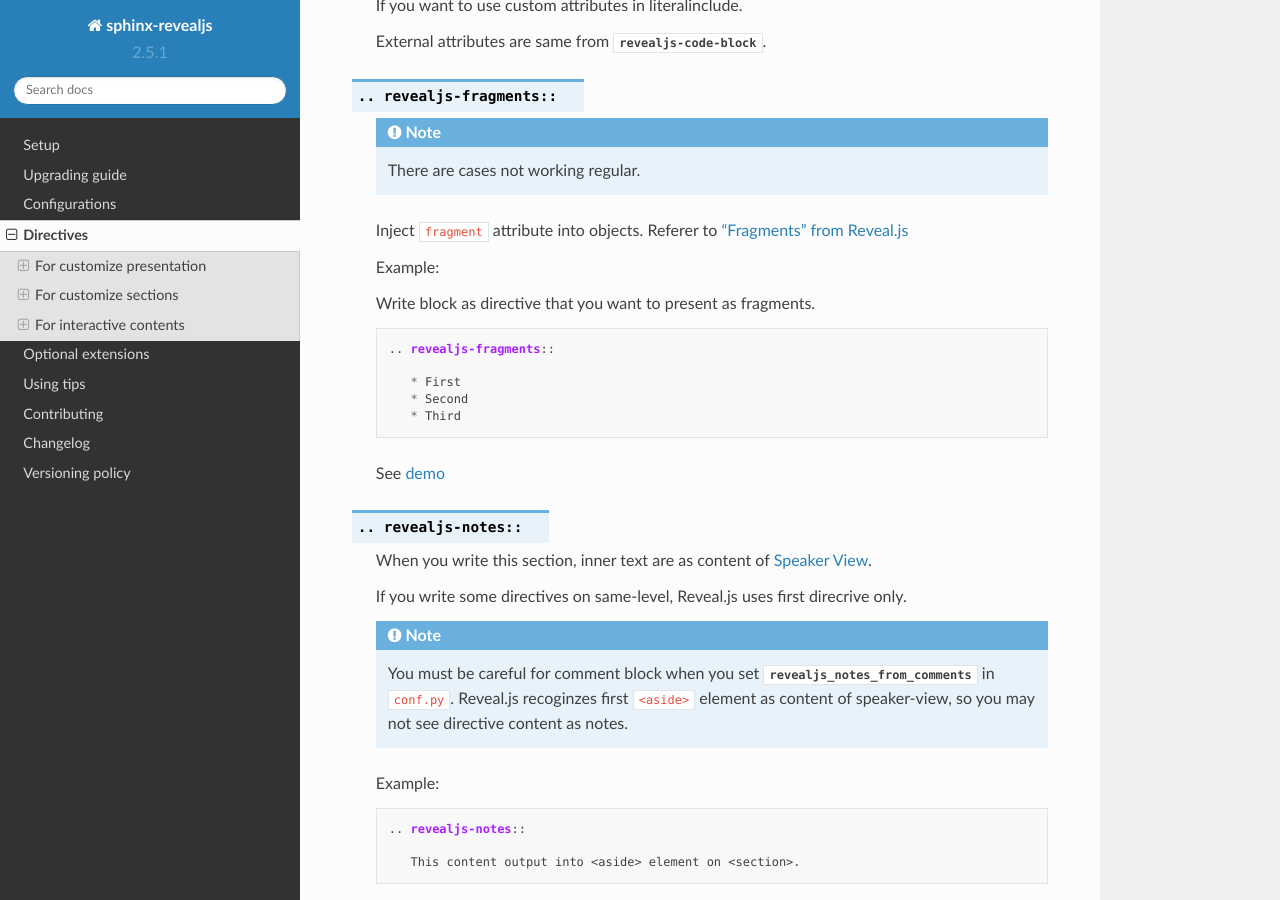
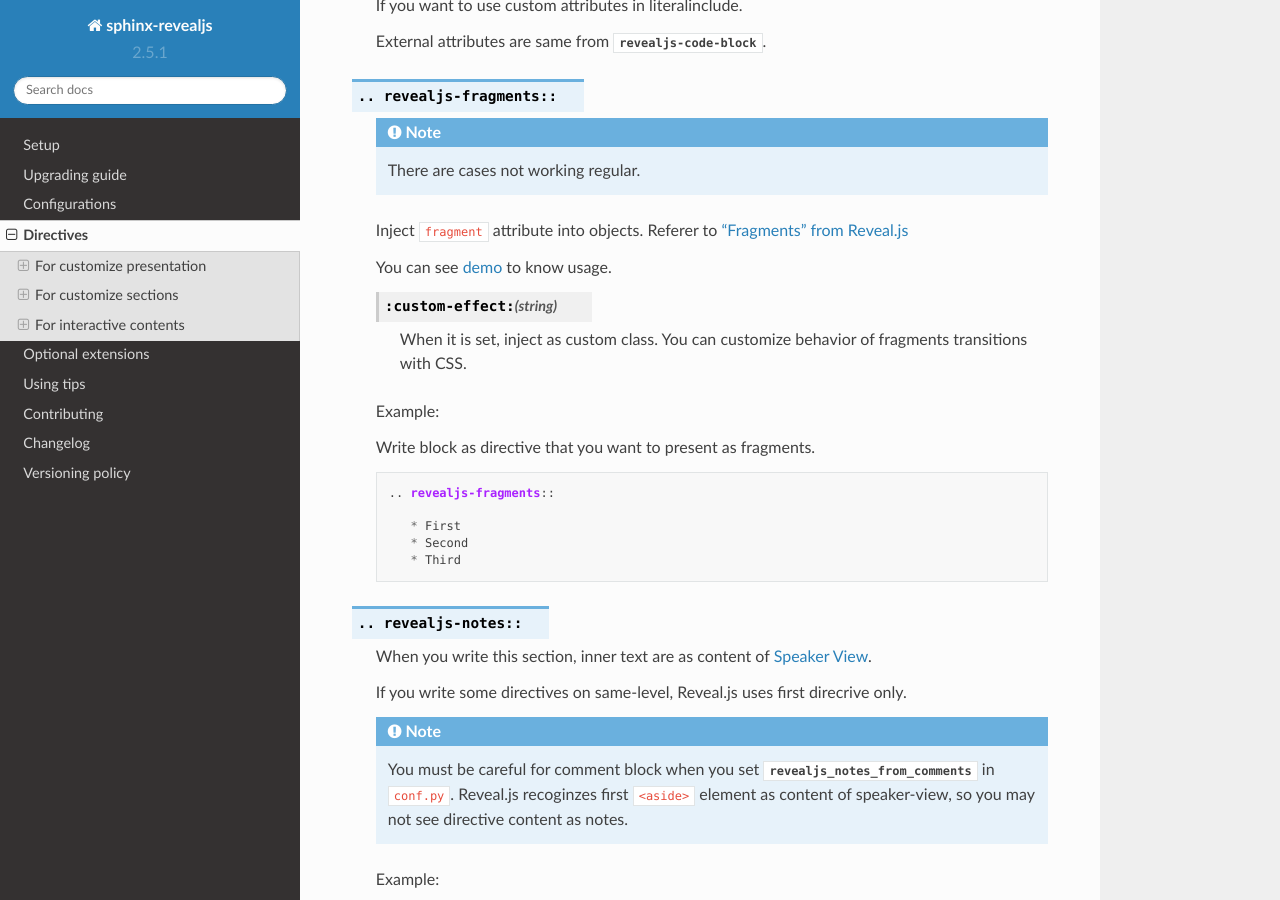
Before and after one commit to attakei/sphinx-revealjs, a Sphinx documentation site: the page built from doc/directives.rst, in a window 1280 px wide and 900 px high, scrolled down 3047 px. Built offline with Sphinx 7.4.7 and the Read the Docs theme 2.0.0, drawn with Linux system fonts in a browser that asks for light colours.

Commit message:
doc: Update document for custom fragments

```diff
--- a/doc/directives.rst
+++ b/doc/directives.rst
@@ -173,6 +173,14 @@
    Inject ``fragment`` attribute into objects.
    Referer to `"Fragments" from Reveal.js <https://revealjs.com/fragments/>`_
 
+   You can see `demo <https://attakei.github.io/sphinx-revealjs/en/#/5/1>`_ to know usage.
+
+   .. rst:directive:option:: custom-effect
+      :type: string
+
+      When it is set, inject as custom class.
+      You can customize behavior of fragments transitions with CSS.
+
    Example:
 
    Write block as directive that you want to present as fragments.
```
Also changed, not shown: other parts of doc/directives.rst (+0 -2 lines).
